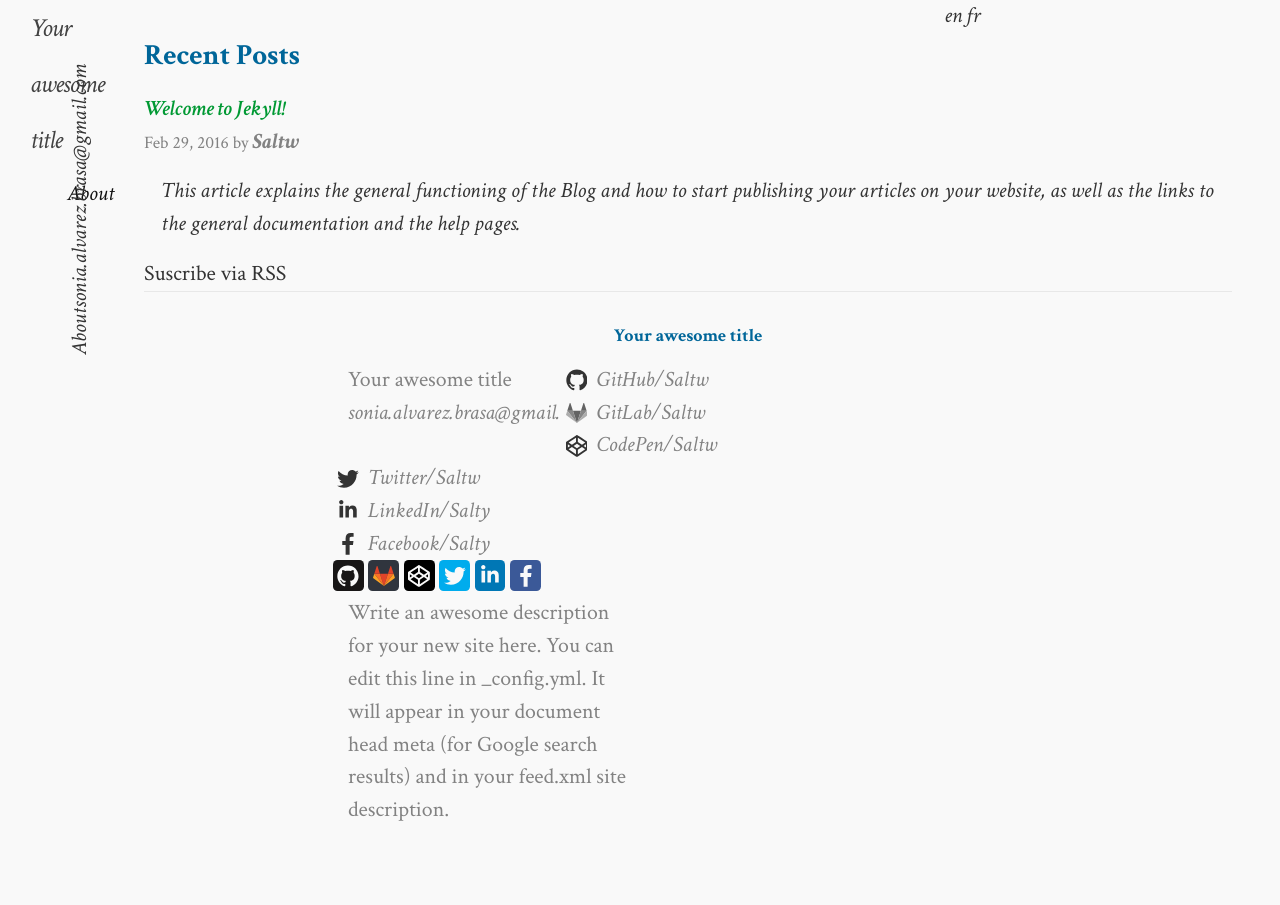
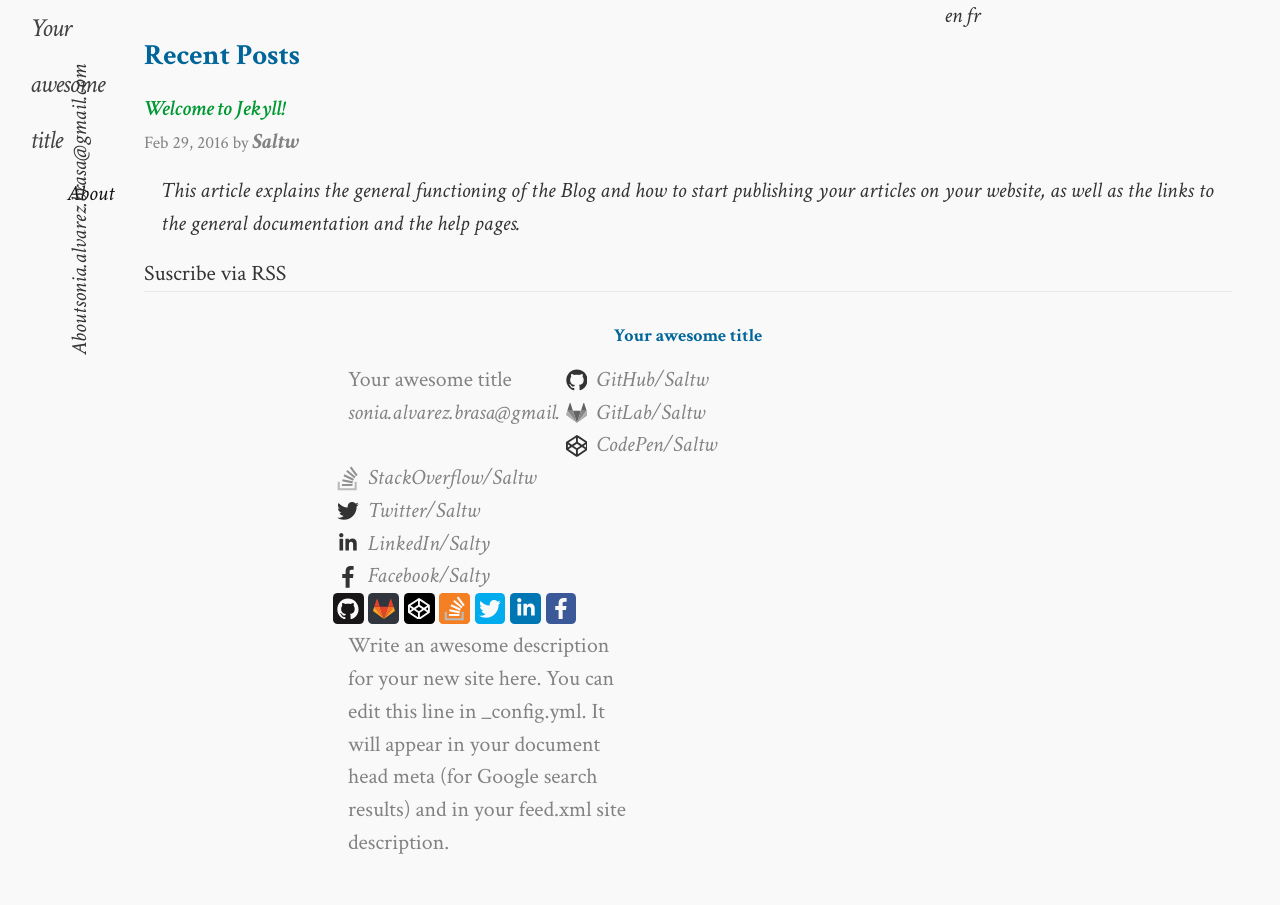
Before and after one commit to SoniaAlvarezBrasa/SoniaAlvarezBrasa.github.io, a Jekyll site: the page built from index.html, in a window 1280 px wide. Built offline with Jekyll 4.4.1, drawn with Linux system fonts in a browser that asks for light colours.

Commit message:
Reduce variables enviadas a los svg
Crea un $map Social Multicolor Inverso
para interaccionar con el icon-stackoverflow.svg

 En la rama master
 Su rama está actualizada con «origin/master».

 Cambios para hacer commit:
	modificado:    _data/people.yml
	modificado:    _data/t.yml
	modificado:    _includes/header.html
	modificado:    _includes/svg/icon-codepen.svg
	modificado:    _includes/svg/icon-facebook.svg
	modificado:    _includes/svg/icon-github.svg
	modificado:    _includes/svg/icon-linkedin.svg
	modificado:    _includes/svg/icon-menu.svg
	nuevo archivo: _includes/svg/icon-stackoverflow.svg
	modificado:    _includes/svg/icon-twitter.svg
	modificado:    _sass/_saltw/_layout/_comunes.scss
	modificado:    _sass/_saltw/_theme/_medidas.scss
	modificado:    _sass/_sugar/_components/_iconos.scss

```diff
--- a/_data/people.yml
+++ b/_data/people.yml
@@ -22,6 +22,10 @@ Saltw:
                 name: codepen
                 url: https://codepen.io/
                 username: saltw
+            -   title: StackOverflow
+                name: stackoverflow
+                url: https://es.stackoverflow.com/
+                username: users/43210/saltw
             -   title: Twitter
                 name: twitter
                 url: https://twitter.com/
--- a/_includes/header.html
+++ b/_includes/header.html
@@ -21,8 +21,8 @@
     <a class="site-title" href="{{ site.baseurl }}/{{ site.index[page.lang] }}">{{ site.title[page.lang] }}</a>
 
     <nav class="site-nav">
-      <a href="#" class="menu-icon">
-          {% include svg/icon-menu.svg %}
+      <a href="#" class="menu-icon" title>
+          {% include svg/icon-menu.svg id='header' hidden='false' %}
       </a>
 
       <div class="trigger">
--- a/_sass/_saltw/_layout/_comunes.scss
+++ b/_sass/_saltw/_layout/_comunes.scss
@@ -18,7 +18,7 @@ $mapHoverCssBorderUnderlineFromRightMini:(
     ss: $ss-icon
 );
 
-// li.svg/a/span.svg--name/svg.svg--name
+// li.svg / a / span.svg--name / svg.svg--name
 .svg {
     @include sociales-svg-box;
     @include hoverCss-border-underline-from-right ($mapHoverCssBorderUnderlineFromRightMini...);
@@ -27,7 +27,8 @@ $mapHoverCssBorderUnderlineFromRightMini:(
         & > span {
             padding: $padding-icon;
             margin-right: $padding-icon;
-            border-radius: 15%;
+            border-radius: $border-radius;
+            overflow: hidden;
             z-index: 1;
         }
     }
@@ -42,11 +43,12 @@ $mapHoverCssBorderUnderlineFromRightMini:(
     }
 }
 
+// li.svg--icon.svg--$name / a / svg.svg--$name
 .svg-icon {
     display: inline-flex;
     padding: $padding-icon;
-    border-radius: 15%;
-    transition: all $ss-icon ease;
+    border-radius: $border-radius;
+    overflow: hidden;
     @include sociales-svg-li-box-inverso;
 
     & svg {
@@ -56,6 +58,5 @@ $mapHoverCssBorderUnderlineFromRightMini:(
         width: $icon-x;
         height: $icon-y;
         vertical-align: middle;
-        transition: all $ss-icon ease;
     }
 }
--- a/_sass/_saltw/_theme/_medidas.scss
+++ b/_sass/_saltw/_theme/_medidas.scss
@@ -62,6 +62,11 @@ $margin-p: 1rem;
 // figures
 $height-portada: 70vmin;
 $height-item: 50vmin;
+
+// Efectos
+// -- Transiciones
 $ss-anime: 10s;
 $ss-item: 0.5s;
 $ss-icon: 0.25s;
+// -- Boxes
+$border-radius: 15%;
--- a/_sass/_sugar/_components/_iconos.scss
+++ b/_sass/_sugar/_components/_iconos.scss
@@ -89,7 +89,13 @@ $mapSocialMono: (
 );
 // Multicolor
 $mapSocialMulti: (
-    gitlab: #30353e
+    gitlab: #30353e,
+    stackoverflow: rgba(239,240,241,0.75) // Background real
+);
+
+$mapSocialMultiInverso: (
+    gitlab: #30353e,
+    stackoverflow: #f48023
 );
 // ================== fin maps Redes Sociales ===================
 
@@ -121,6 +127,7 @@ $mapSocialMulti: (
         // Padre e hijo class .svg--$name
         // span.svg--$name + svg.svg--$name
         & .svg--#{$name} {
+            -webkit-transition: all $ss ease;
             transition: all $ss ease;
         }
     }
@@ -135,6 +142,7 @@ $mapSocialMulti: (
         // Padre e hijo class .svg--$name
         // span.svg--$name + svg.svg--$name
         & .svg--#{$name} {
+            -webkit-transition: all $ss ease;
             transition: all $ss ease;
         }
     }
@@ -186,6 +194,7 @@ $mapSocialMulti: (
         & .svg--#{$name} {
             background: $bgcolor;
             fill: $bg;
+            -webkit-transition: all $ss-icon ease;
             transition: all $ss-icon ease;
         }
     }
@@ -194,6 +203,7 @@ $mapSocialMulti: (
         // span.svg--$name + svg.svg--$name
         & .svg--#{$name} {
             background: $bgcolor;
+            -webkit-transition: all $ss-icon ease;
             transition: all $ss-icon ease;
         }
         // fill de iconos svg multicolor a multicolor (filter: none)
@@ -258,6 +268,7 @@ $mapSocialMulti: (
         // Abuelo y nieto class .svg--$name
         // li.svg--$name + svg.svg--$name
         & .svg--#{$name} {
+            -webkit-transition: all $ss ease;
             transition: all $ss ease;
         }
     }
@@ -272,6 +283,7 @@ $mapSocialMulti: (
         // Abuelo y nieto class .svg--$name
         // li.svg--$name + svg.svg--$name
         & .svg--#{$name} {
+            -webkit-transition: all $ss ease;
             transition: all $ss ease;
         }
     }
@@ -326,15 +338,17 @@ $mapSocialMulti: (
         & .svg--#{$name} {
             background: $bgcolor;
             fill: $bg;
+            -webkit-transition: all $ss-icon ease;
             transition: all $ss-icon ease;
         }
     }
-    @each $name, $bgcolor in $mapSocialMulti {
+    @each $name, $bgcolor in $mapSocialMultiInverso {
         // Abuelo y nieto class .svg--$name
         // li.svg--$name + svg.svg--$name
         &.svg--#{$name},
         & .svg--#{$name} {
             background: $bgcolor;
+            -webkit-transition: all $ss-icon ease;
             transition: all $ss-icon ease;
         }
         // fill de iconos svg multicolor a multicolor (filter: none)
@@ -342,6 +356,9 @@ $mapSocialMulti: (
         & svg.svg--#{$name} {
             -webkit-filter: $filter-before;
             filter: $filter-before;
+            .invertir {
+                fill: $bg;
+            }
         }
     }
 
@@ -360,7 +377,7 @@ $mapSocialMulti: (
         }
         // NOTA: no tengo alternancia para svg con fill multicolor
         // fill de iconos svg multicolor a multicolor (filter: none)
-        @each $name, $bgcolor in $mapSocialMulti {
+        @each $name, $bgcolor in $mapSocialMultiInverso {
             // Abuelo y nieto class .svg--$name
             // li.svg--$name + svg.svg--$name
             &.svg--#{$name},
@@ -371,6 +388,9 @@ $mapSocialMulti: (
             & svg.svg--#{$name} {
                 -webkit-filter: $filter-after;
                 filter: $filter-after;
+                .invertir {
+                    fill: $bgcolor;
+                }
             }
         }
     }
```
Also changed, not shown: _data/t.yml (+58 -36 lines), _includes/svg/icon-codepen.svg, _includes/svg/icon-facebook.svg, _includes/svg/icon-github.svg, _includes/svg/icon-linkedin.svg, _includes/svg/icon-menu.svg, _includes/svg/icon-stackoverflow.svg (added), _includes/svg/icon-twitter.svg.
